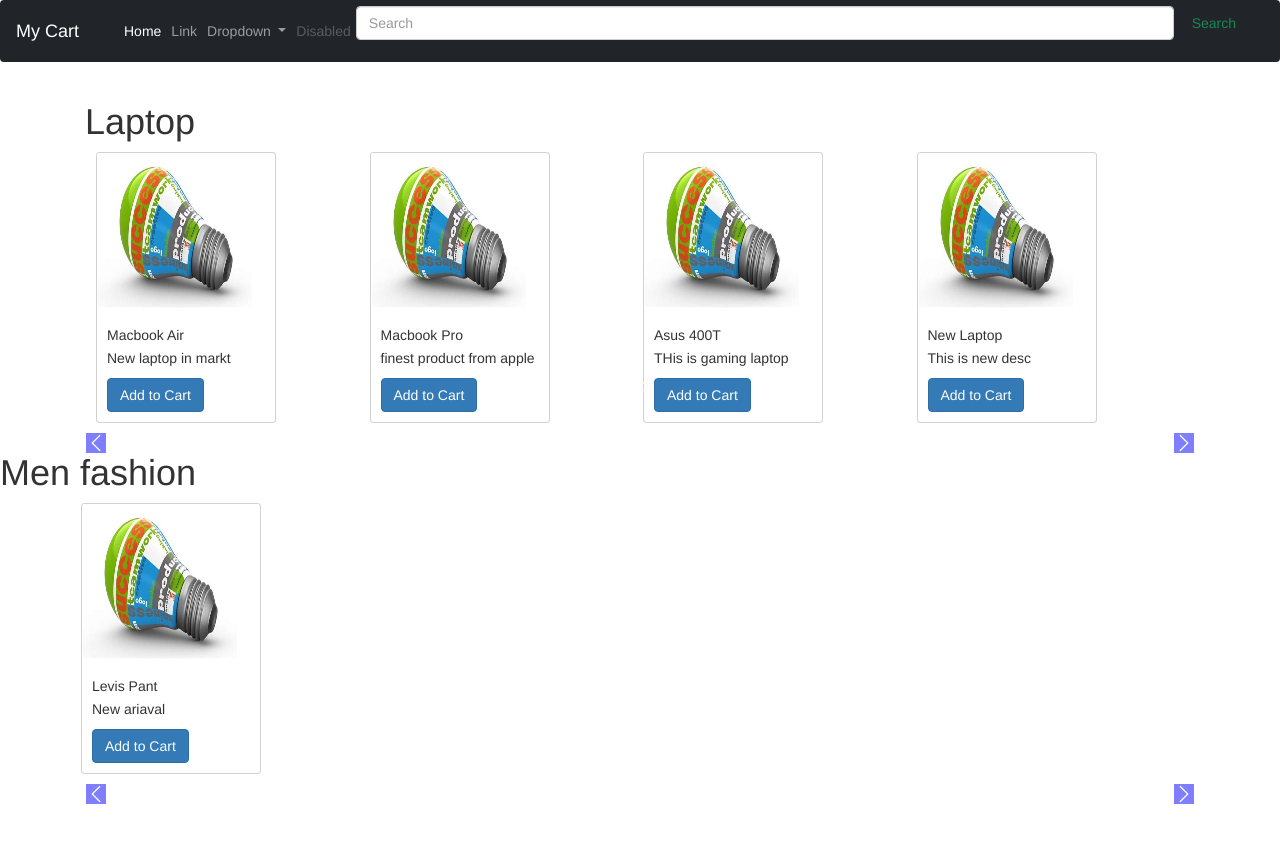
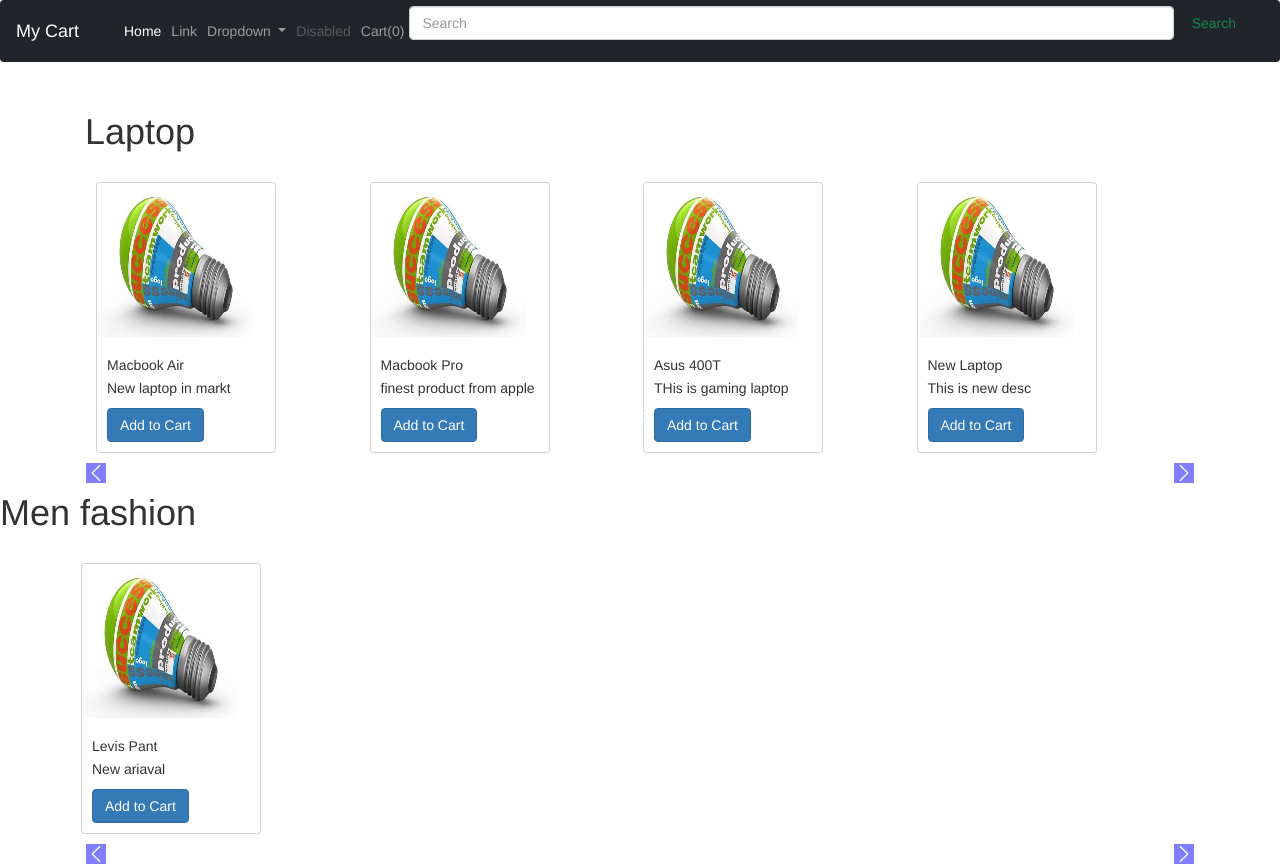
Before and after one commit to jhabindra/cart, a Django app: page /shop/ in a window 1280 px wide. Before the commit the page ends 804 px from the top, so only its background shows below. Run offline with Django 4.2, Linux system fonts and the light colour scheme; data comes from the database, SQL or seed files in the repository; both versions use the stored data as it was after the commit; some libraries are stand-ins or nearby versions.

Commit message:
Add cart

```diff
--- a/shop/templates/shop/basic.html
+++ b/shop/templates/shop/basic.html
@@ -48,6 +48,9 @@
                     <li class="nav-item">
                         <a class="nav-link disabled">Disabled</a>
                     </li>
+                    <li class="nav-item">
+                        <a class="nav-link" href="#">Cart(<span id="cart">0</span>)</a>
+                    </li>
                 </ul>
                 <form class="d-flex" role="search">
                     <input class="form-control me-2" type="search" placeholder="Search" aria-label="Search">
@@ -71,5 +74,6 @@
 <script src="https://maxcdn.bootstrapcdn.com/bootstrap/3.3.7/js/bootstrap.min.js"
     integrity="sha384-Tc5IQib027qvyjSMfHjOMaLkfuWVxZxUPnCJA7l2mCWNIpG9mGCD8wGNIcPD7Txa"
     crossorigin="anonymous"></script>
+{% block js %} {% endblock %}
 
 </html>
--- a/shop/templates/shop/index.html
+++ b/shop/templates/shop/index.html
@@ -38,7 +38,7 @@
 {% load static %}
 <div class="container">
   {% for products, range, slides in allProds %}
-  <h1>{{products.0.category}}</h1>
+  <h1 class="my-5">{{products.0.category}}</h1>
   <div id="demo{{forloop.counter}}" class="carousel slide my-3" data-ride="carousel">
     <ul class="carousel-indicators">
       <li data-target="#demo{{forloop.counter}}" data-slide-to"0" class="active"></li>
@@ -49,28 +49,28 @@
     </ul>
     <div class="container carousel-inner no-padding">
       <div class="item active">
-        <div class="col-xs-3 col-sm-3 col-md-3">
+        <!-- <div class="col-xs-3 col-sm-3 col-md-3">
           <div class="card" style="width: 18rem;">
             <img src="/media/{{products.0.image}}" class="card-img-top" alt="image">
             <div class="card-body">
               <h5 class="card-title">{{products.0.product_name}}</h5>
               <p class="card-text">{{products.0.desc}}</p>
-              <a href="#" class="btn btn-primary">Add to Cart</a>
+              <button id="pr{{products.0.id}}" class="btn btn-primary cart">Add to Cart</button>
             </div>
-          </div>
-        </div>
-        {% for i in products|slice:"1:"%}
+          </div> -->
+
+        {% for i in products %}
         <div class="col-xs-3 col-sm-3 col-md-3">
           <div class="card" style="width: 18rem;">
             <img src="/media/{{i.image}}" class="card-img-top" alt="{% static 'shop/new_product.jpeg'%}">
             <div class="card-body">
               <h5 class="card-title">{{i.product_name}}</h5>
               <p class="card-text">{{i.desc}}</p>
-              <a href="#" class="btn btn-primary">Add to Cart</a>
+              <button id="pr{{i.id}}" class="btn btn-primary cart">Add to Cart</button>
             </div>
           </div>
         </div>
-        {% if forloop.counter|divisibleby:3 and forloop.counter > 0 and not forloop.last%}
+        {% if forloop.counter|divisibleby:4 and forloop.counter > 0 and not forloop.last%}
       </div>
       <div class="item">
         {% endif %}
@@ -89,3 +89,28 @@
 </a>
 {% endfor %}
 {%endblock%}
+{% block js %}
+<script>
+  if (localStorage.getItem('cart') == null) {
+    var cart = {}
+  }
+  else {
+    cart = JSON.parse(localStorage.getItem('cart'))
+    document.getElementById('cart').innerHTML = Object.keys(cart).length
+  }
+
+  $('.cart').click(function () {
+
+    var idstr = this.id.toString()
+    if (cart[idstr] != undefined) {
+      cart[idstr] = cart[idstr] + 1
+    }
+    else {
+      cart[idstr] = 1
+    }
+    localStorage.setItem('cart', JSON.stringify(cart))
+    document.getElementById('cart').innerHTML = Object.keys(cart).length
+    console.log(cart)
+  });
+</script>
+{%endblock %}
```
Also changed, not shown: db.sqlite3, media/shop/images/new_product_PT9BeCG.jpeg (added), media/shop/images/new_product_pumUtu5.jpeg (added).
